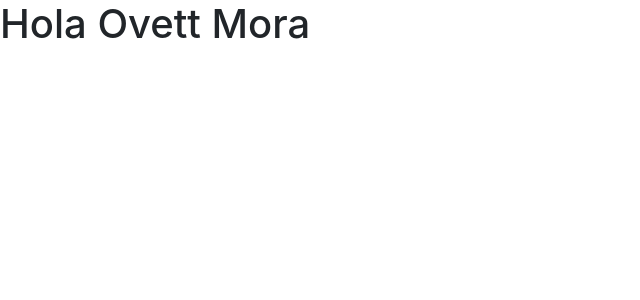
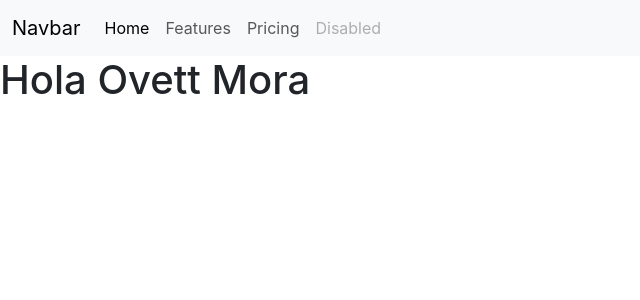
Before and after one commit to Ovtt17/movie-react, a React (Create React App) app: page / in a window 1280 px wide. Shown: the top 300 px of the page, without its empty margins (0-640 px from the left). Built offline with nearby package versions, Linux system fonts and the light colour scheme.

Commit message:
Add Navegacion component to App.js

```diff
--- a/src/App.js
+++ b/src/App.js
@@ -1,10 +1,12 @@
 import logo from './logo.svg';
 import './App.css';
 import Saludo from './components/Saludo';
+import Navegacion from './components/Navegacion';
 
 function App() {
   return (
     <div>
+      <Navegacion />
       <Saludo nombre="Ovett Mora" />
     </div>
   );
```
